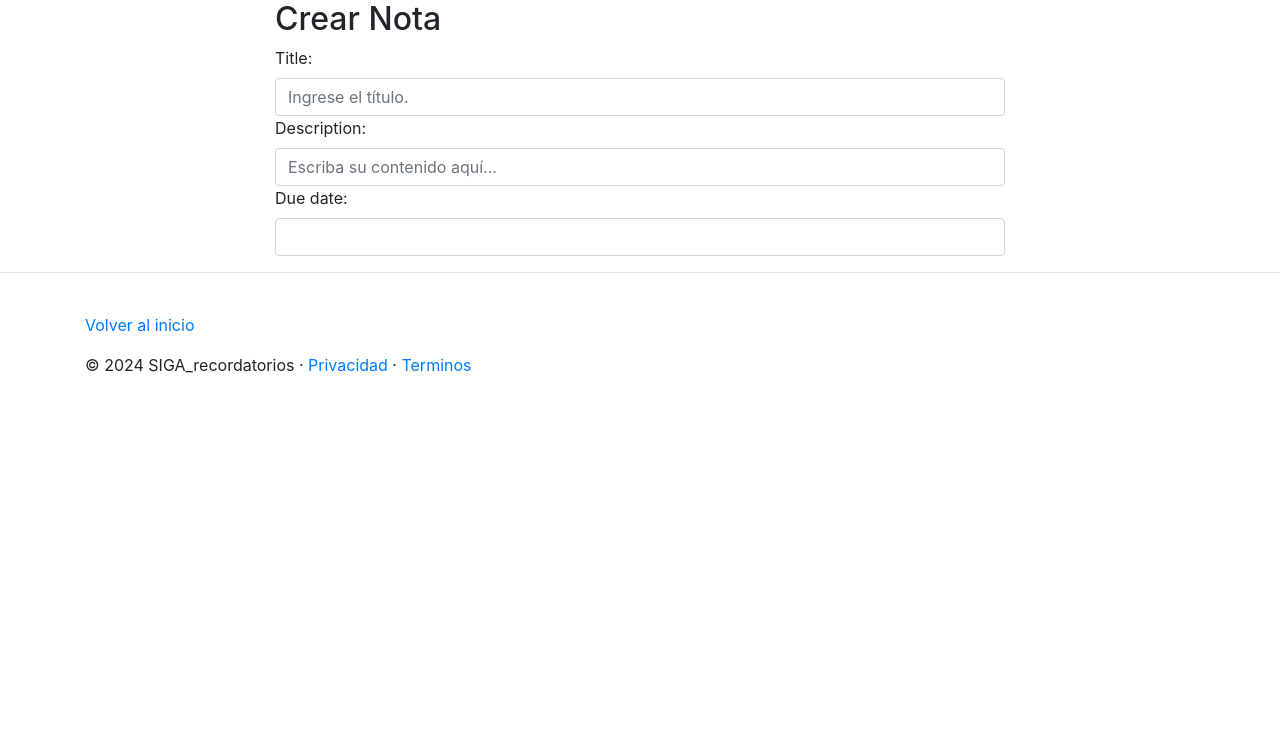
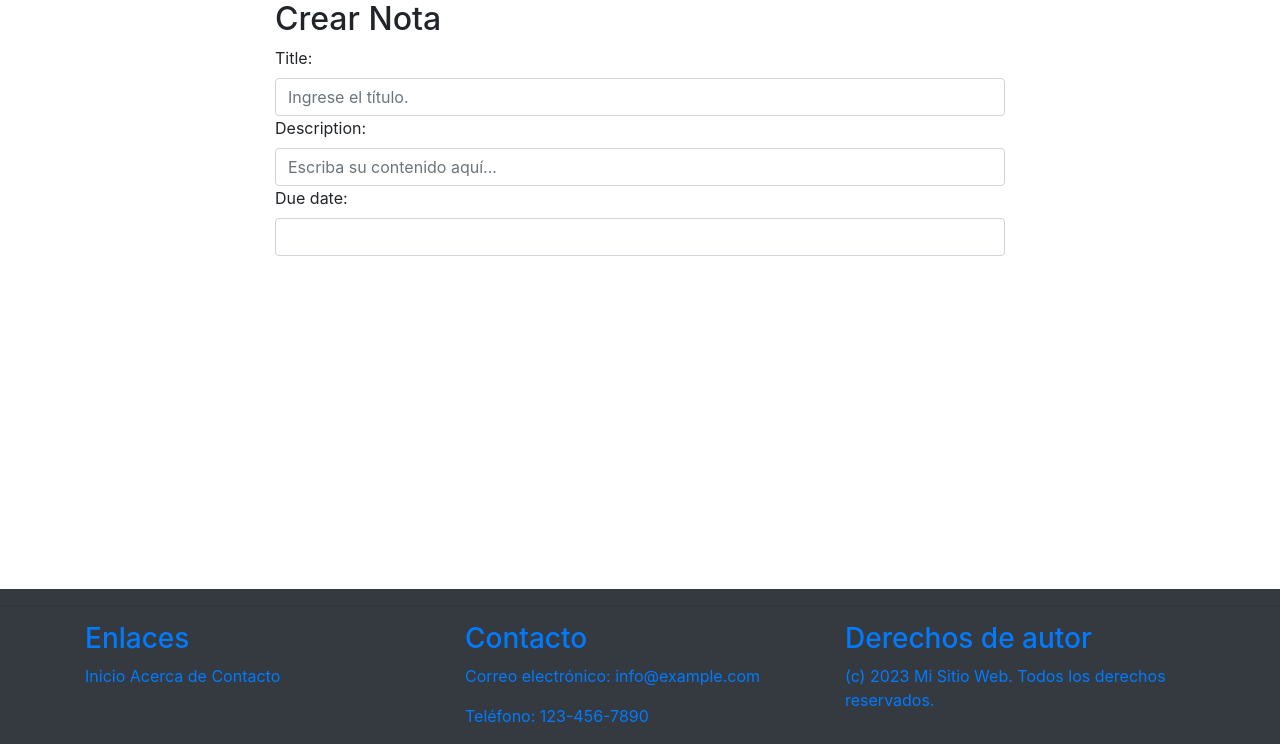
Before and after one commit to jeancastro397/SIGA, a Django app: page /notas/crear-nota/ in a window 1280 px wide. Shown: the part 56-800 px from the top of the page. Run offline with Django 4.2, Linux system fonts and the light colour scheme; some libraries are stand-ins or nearby versions.

Commit message:
se arregla el diseño de la plantilla footer

```diff
--- a/templates/footer.html
+++ b/templates/footer.html
@@ -1,10 +1,25 @@
 {% load static %}
-<hr />
-<br />
-<footer class="container">
-  <p class="float-end"><a href="#">Volver al inicio</a></p>
-  <p>
-    &copy; 2024 SIGA_recordatorios &middot;
-    <a href="#">Privacidad</a> &middot; <a href="#">Terminos</a>
-  </p>
+<footer class="fixed-bottom bg-dark text-primary">
+  <hr>
+  <div class="container">
+    <div class="row">
+      <div class="col-lg-4">
+        <h3>Enlaces</h3>
+        <div>
+          <a href="#">Inicio</a>
+          <a href="#">Acerca de</a>
+          <a href="#">Contacto</a>
+        </div>
+      </div>
+      <div class="col-lg-4">
+        <h3>Contacto</h3>
+        <p>Correo electrónico: info@example.com</p>
+        <p>Teléfono: 123-456-7890</p>
+      </div>
+      <div class="col-lg-4">
+        <h3>Derechos de autor</h3>
+        <p>(c) 2023 Mi Sitio Web. Todos los derechos reservados.</p>
+      </div>
+    </div>
+  </div>
 </footer>
```
